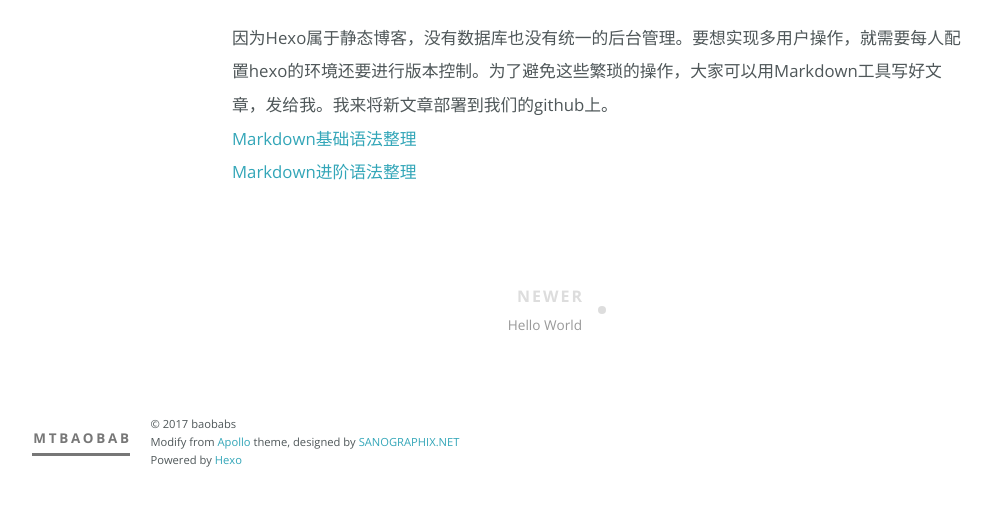
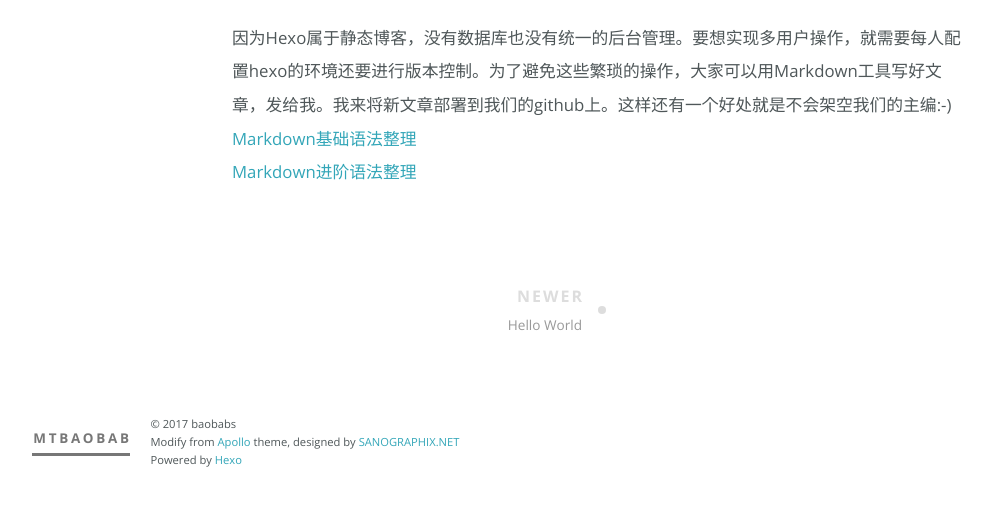
Before and after one commit to mtbaobab/mtbaobab.github.io, a plain HTML site: page 2017/04/17/readme/index.html in a window 1280 px wide. Shown: the part 243-748 px from the top of the page, without its empty margins (138-1134 px from the left). Drawn offline with nearby package versions, Linux system fonts and the light colour scheme.

Commit message:
Site updated: 2017-04-17 00:49:05

```diff
--- a/2017/04/17/readme/index.html
+++ b/2017/04/17/readme/index.html
@@ -5,17 +5,17 @@
 
   <title>ReadMe | MTBaobab</title>
   <meta name="viewport" content="width=device-width">
-  <meta name="description" content="因为Hexo属于静态博客，没有数据库也没有统一的后台管理。要想实现多用户操作，就需要每人配置hexo的环境还要进行版本控制。为了避免这些繁琐的操作，大家可以用Markdown工具写好文章，发给我。我来将新文章部署到我们的github上。Markdown基础语法整理Markdown进阶语法整理">
+  <meta name="description" content="因为Hexo属于静态博客，没有数据库也没有统一的后台管理。要想实现多用户操作，就需要每人配置hexo的环境还要进行版本控制。为了避免这些繁琐的操作，大家可以用Markdown工具写好文章，发给我。我来将新文章部署到我们的github上。这样还有一个好处就是不会架空我们的主编:-)Markdown基础语法整理Markdown进阶语法整理">
 <meta name="keywords">
 <meta property="og:type" content="article">
 <meta property="og:title" content="ReadMe">
 <meta property="og:url" content="http://yoursite.com/2017/04/17/readme/index.html">
 <meta property="og:site_name" content="MTBaobab">
-<meta property="og:description" content="因为Hexo属于静态博客，没有数据库也没有统一的后台管理。要想实现多用户操作，就需要每人配置hexo的环境还要进行版本控制。为了避免这些繁琐的操作，大家可以用Markdown工具写好文章，发给我。我来将新文章部署到我们的github上。Markdown基础语法整理Markdown进阶语法整理">
-<meta property="og:updated_time" content="2017-04-16T16:44:42.000Z">
+<meta property="og:description" content="因为Hexo属于静态博客，没有数据库也没有统一的后台管理。要想实现多用户操作，就需要每人配置hexo的环境还要进行版本控制。为了避免这些繁琐的操作，大家可以用Markdown工具写好文章，发给我。我来将新文章部署到我们的github上。这样还有一个好处就是不会架空我们的主编:-)Markdown基础语法整理Markdown进阶语法整理">
+<meta property="og:updated_time" content="2017-04-16T16:48:42.000Z">
 <meta name="twitter:card" content="summary">
 <meta name="twitter:title" content="ReadMe">
-<meta name="twitter:description" content="因为Hexo属于静态博客，没有数据库也没有统一的后台管理。要想实现多用户操作，就需要每人配置hexo的环境还要进行版本控制。为了避免这些繁琐的操作，大家可以用Markdown工具写好文章，发给我。我来将新文章部署到我们的github上。Markdown基础语法整理Markdown进阶语法整理">
+<meta name="twitter:description" content="因为Hexo属于静态博客，没有数据库也没有统一的后台管理。要想实现多用户操作，就需要每人配置hexo的环境还要进行版本控制。为了避免这些繁琐的操作，大家可以用Markdown工具写好文章，发给我。我来将新文章部署到我们的github上。这样还有一个好处就是不会架空我们的主编:-)Markdown基础语法整理Markdown进阶语法整理">
 
     <link rel="alternative" href="/atom.xml" title="MTBaobab" type="application/atom+xml">
 
@@ -71,7 +71,7 @@
 	</header>
 	<div class="entry-content">
 
-    	<p>因为Hexo属于静态博客，没有数据库也没有统一的后台管理。要想实现多用户操作，就需要每人配置hexo的环境还要进行版本控制。为了避免这些繁琐的操作，大家可以用Markdown工具写好文章，发给我。我来将新文章部署到我们的github上。<br><a href="http://www.jianshu.com/p/815788f4b01d" target="_blank" rel="external">Markdown基础语法整理</a><br><a href="http://www.jianshu.com/p/0b257de21eb5" target="_blank" rel="external">Markdown进阶语法整理</a></p>
+    	<p>因为Hexo属于静态博客，没有数据库也没有统一的后台管理。要想实现多用户操作，就需要每人配置hexo的环境还要进行版本控制。为了避免这些繁琐的操作，大家可以用Markdown工具写好文章，发给我。我来将新文章部署到我们的github上。这样还有一个好处就是不会架空我们的主编:-)<br><a href="http://www.jianshu.com/p/815788f4b01d" target="_blank" rel="external">Markdown基础语法整理</a><br><a href="http://www.jianshu.com/p/0b257de21eb5" target="_blank" rel="external">Markdown进阶语法整理</a></p>
 
 
 	</div>
```
Also changed, not shown: index.html (+1 -1 lines).
